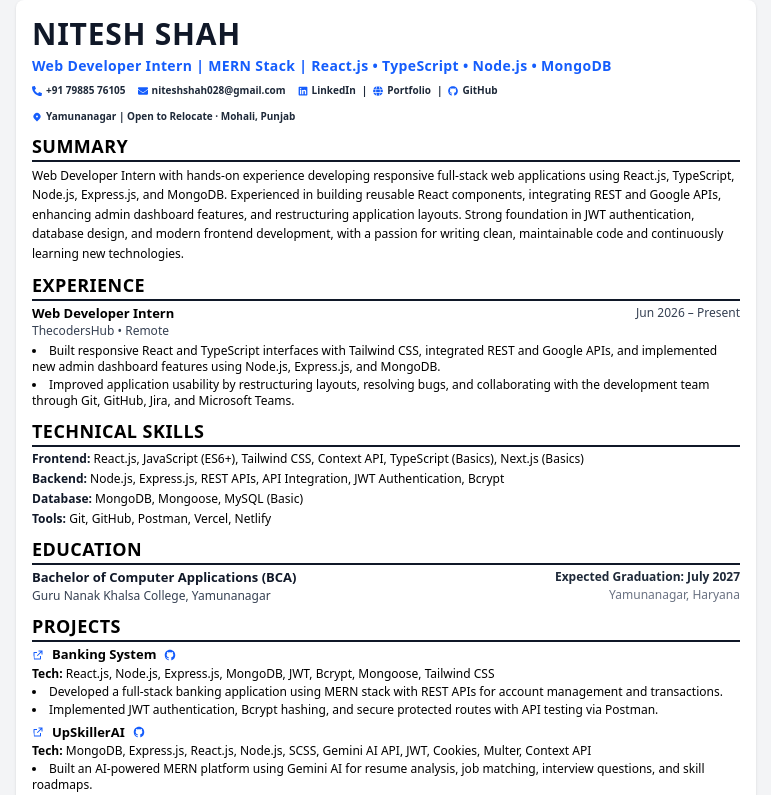
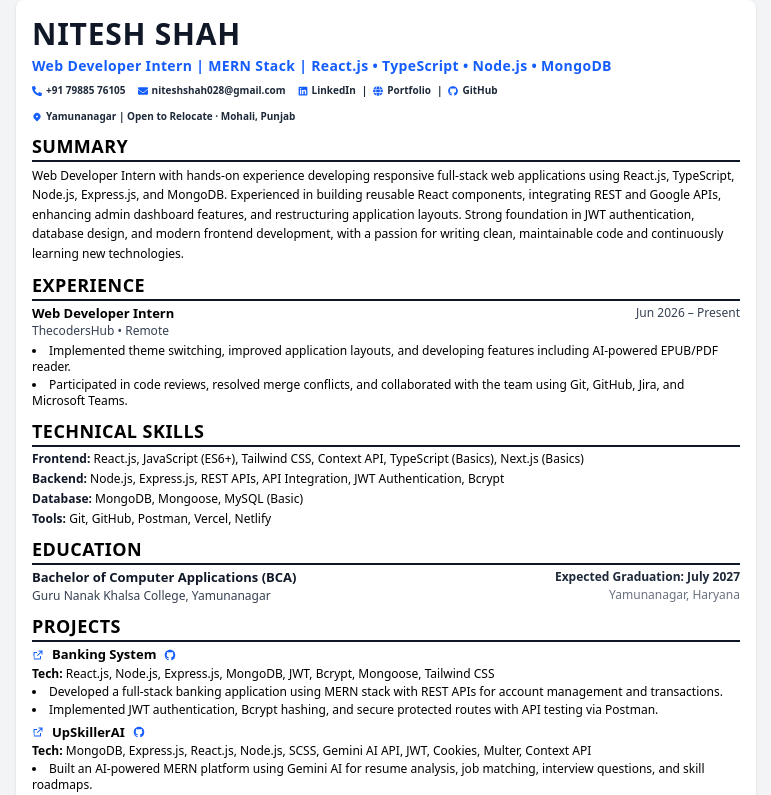
Before and after one commit to Nitesh47kumars/Resume, a React (Vite) app: page / in a window 1280 px wide. Shown: the top 795 px of the page, without its empty margins (254-1025 px from the left). Built offline with nearby package versions, Linux system fonts and the light colour scheme.

Commit message:
Enhance Experience description

```diff
--- a/src/Components/Experience.jsx
+++ b/src/Components/Experience.jsx
@@ -24,15 +24,13 @@ export default function Experience() {
 
                 <ul className="list-disc list-inside text-xs space-y-0.5">
                     <li>
-                        Built responsive React and TypeScript interfaces with Tailwind CSS,
-                        integrated REST and Google APIs, and implemented new admin dashboard
-                        features using Node.js, Express.js, and MongoDB.
+                        Implemented theme switching, improved application layouts, and developing
+                        features including AI-powered EPUB/PDF reader.
                     </li>
 
                     <li>
-                        Improved application usability by restructuring layouts, resolving bugs,
-                        and collaborating with the development team through Git, GitHub, Jira, and
-                        Microsoft Teams.
+                        Participated in code reviews, resolved merge conflicts, and
+                        collaborated with the team using Git, GitHub, Jira, and Microsoft Teams.
                     </li>
                 </ul>
             </div>
```
